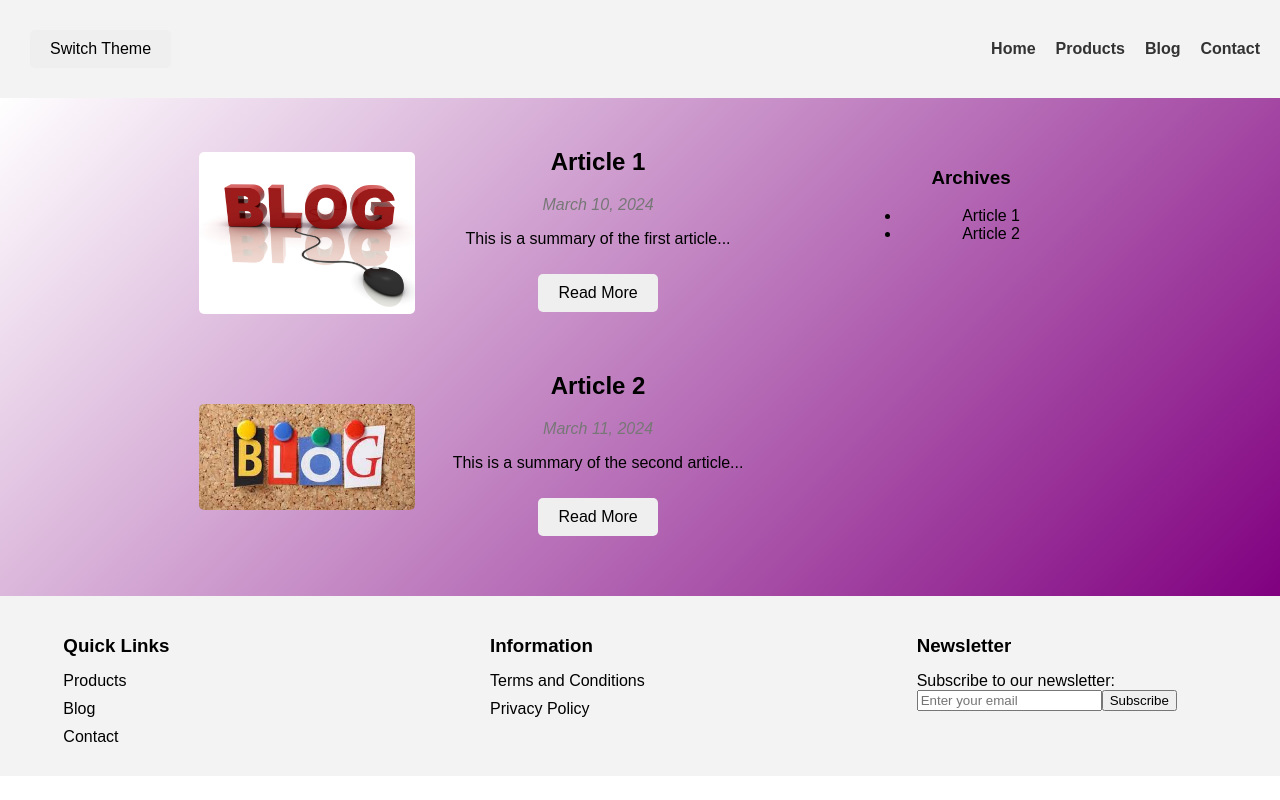
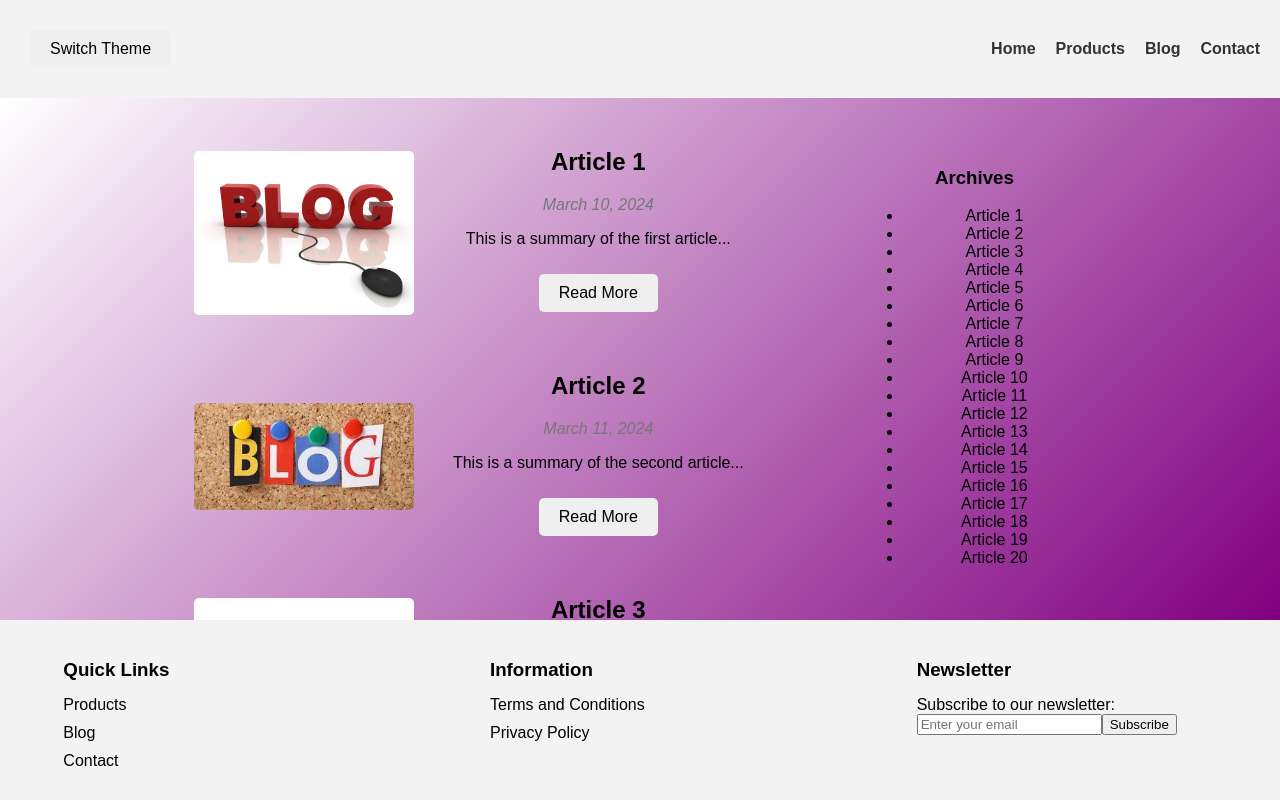
Before and after one commit to mariamkhutuashvili/tbc-academy-react-project, a React (Create React App) app: page /blog in a window 1280 px wide. Built offline with nearby package versions, Linux system fonts and the light colour scheme; the HTML template or start-up script is replaced by a standard one.

Commit message:
Add 20 articles to the blog page

```diff
--- a/src/components/blog/Blog.jsx
+++ b/src/components/blog/Blog.jsx
@@ -11,6 +11,114 @@ function Blog() {
     },
     {
       title: "Article 2",
+      date: "March 11, 2024",
+      photo: require("../../assets/blog-2.jpg"),
+      summary: "This is a summary of the second article...",
+    },
+    {
+      title: "Article 3",
+      date: "March 10, 2024",
+      photo: require("../../assets/blog-1.jpg"),
+      summary: "This is a summary of the first article...",
+    },
+    {
+      title: "Article 4",
+      date: "March 11, 2024",
+      photo: require("../../assets/blog-2.jpg"),
+      summary: "This is a summary of the second article...",
+    },
+    {
+      title: "Article 5",
+      date: "March 10, 2024",
+      photo: require("../../assets/blog-1.jpg"),
+      summary: "This is a summary of the first article...",
+    },
+    {
+      title: "Article 6",
+      date: "March 11, 2024",
+      photo: require("../../assets/blog-2.jpg"),
+      summary: "This is a summary of the second article...",
+    },
+    {
+      title: "Article 7",
+      date: "March 10, 2024",
+      photo: require("../../assets/blog-1.jpg"),
+      summary: "This is a summary of the first article...",
+    },
+    {
+      title: "Article 8",
+      date: "March 11, 2024",
+      photo: require("../../assets/blog-2.jpg"),
+      summary: "This is a summary of the second article...",
+    },
+    {
+      title: "Article 9",
+      date: "March 10, 2024",
+      photo: require("../../assets/blog-1.jpg"),
+      summary: "This is a summary of the first article...",
+    },
+    {
+      title: "Article 10",
+      date: "March 11, 2024",
+      photo: require("../../assets/blog-2.jpg"),
+      summary: "This is a summary of the second article...",
+    },
+    {
+      title: "Article 11",
+      date: "March 10, 2024",
+      photo: require("../../assets/blog-1.jpg"),
+      summary: "This is a summary of the first article...",
+    },
+    {
+      title: "Article 12",
+      date: "March 11, 2024",
+      photo: require("../../assets/blog-2.jpg"),
+      summary: "This is a summary of the second article...",
+    },
+    {
+      title: "Article 13",
+      date: "March 10, 2024",
+      photo: require("../../assets/blog-1.jpg"),
+      summary: "This is a summary of the first article...",
+    },
+    {
+      title: "Article 14",
+      date: "March 11, 2024",
+      photo: require("../../assets/blog-2.jpg"),
+      summary: "This is a summary of the second article...",
+    },
+    {
+      title: "Article 15",
+      date: "March 10, 2024",
+      photo: require("../../assets/blog-1.jpg"),
+      summary: "This is a summary of the first article...",
+    },
+    {
+      title: "Article 16",
+      date: "March 11, 2024",
+      photo: require("../../assets/blog-2.jpg"),
+      summary: "This is a summary of the second article...",
+    },
+    {
+      title: "Article 17",
+      date: "March 10, 2024",
+      photo: require("../../assets/blog-1.jpg"),
+      summary: "This is a summary of the first article...",
+    },
+    {
+      title: "Article 18",
+      date: "March 11, 2024",
+      photo: require("../../assets/blog-2.jpg"),
+      summary: "This is a summary of the second article...",
+    },
+    {
+      title: "Article 19",
+      date: "March 10, 2024",
+      photo: require("../../assets/blog-1.jpg"),
+      summary: "This is a summary of the first article...",
+    },
+    {
+      title: "Article 20",
       date: "March 11, 2024",
       photo: require("../../assets/blog-2.jpg"),
       summary: "This is a summary of the second article...",
```
